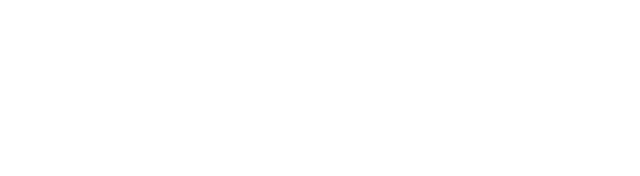
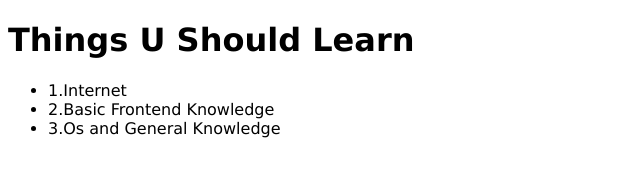
Before and after one commit to StellarG/git-repo, a plain HTML site: page index.html in a window 1280 px wide. Shown: the whole page, without its empty margins (0-640 px from the left). Drawn offline with Linux system fonts and the light colour scheme.

Commit message:
edit index, tambah css

```diff
--- a/index.html
+++ b/index.html
@@ -3,9 +3,16 @@
 <head>
     <meta charset="UTF-8">
     <meta name="viewport" content="width=device-width, initial-scale=1.0">
-    <title>Document</title>
+    <title>Roadmap Backend Web Developer</title>
+    <link rel="stylesheet" href="style.css">
 </head>
 <body>
+    <h1>Things U Should Learn</h1>
+    <ul>
+        <li>1.Internet</li>
+        <li>2.Basic Frontend Knowledge</li>
+        <li>3.Os and General Knowledge</li>
+    </ul>
 
 </body>
 </html>
--- /dev/null
+++ b/style.css
@@ -0,0 +1,6 @@
+head{
+    font-family: "Segoe UI";
+}
+body{
+    font-family: "Lucida Sans";
+}
```
